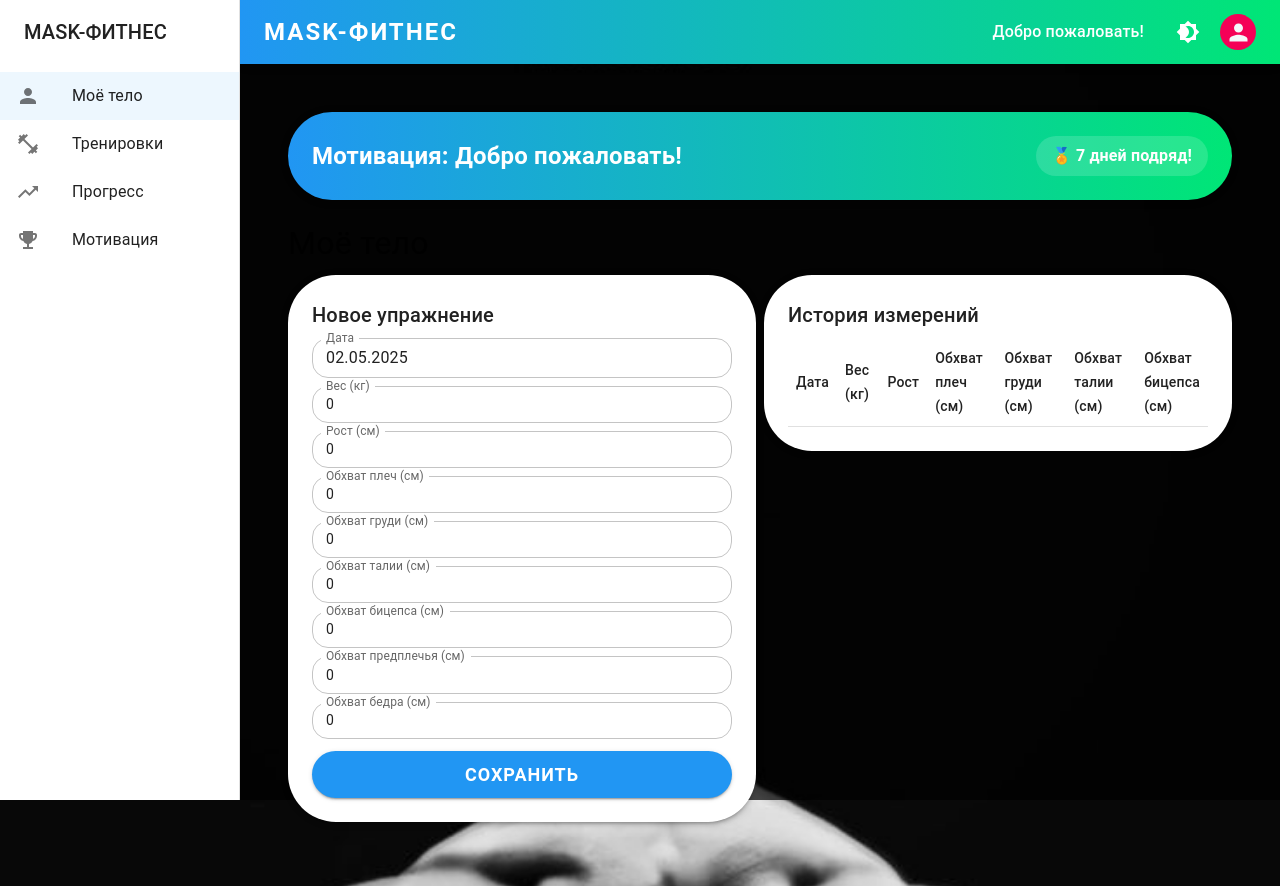
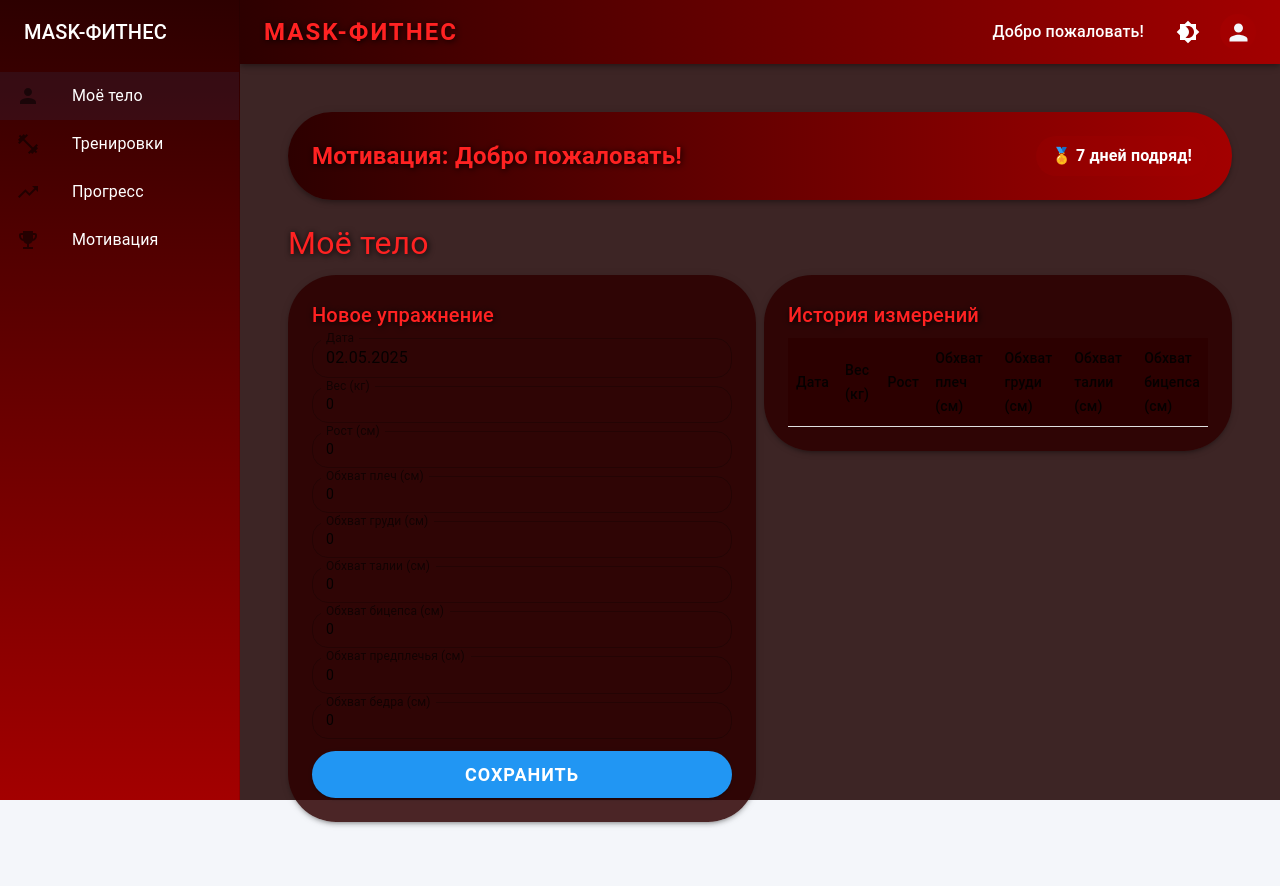
Before and after one commit to mask555670/MASK-FIT, a React (Vite) app: page / in a window 1280 px wide. Built offline with nearby package versions, Linux system fonts and the light colour scheme.

Commit message:
Mars red theme: полностью марсово-красное оформление всех страниц и компонентов

```diff
--- a/src/components/Layout.tsx
+++ b/src/components/Layout.tsx
@@ -93,7 +93,7 @@ export default function Layout({ children, mode, setMode }: LayoutProps) {
         sx={{
           width: { sm: `calc(100% - ${drawerWidth}px)` },
           ml: { sm: `${drawerWidth}px` },
-          background: 'linear-gradient(90deg, #2196f3 0%, #00e676 100%)',
+          background: 'linear-gradient(90deg, #2d0000 0%, #a30000 100%)',
           boxShadow: 4,
         }}
       >
@@ -107,7 +107,7 @@ export default function Layout({ children, mode, setMode }: LayoutProps) {
           >
             <MenuIcon />
           </IconButton>
-          <Typography variant="h5" sx={{ fontWeight: 700, letterSpacing: 2, color: '#fff' }}>
+          <Typography variant="h5" sx={{ fontWeight: 700, letterSpacing: 2, color: '#ff2222', textShadow: '1px 1px 6px #000' }}>
             MASK-ФИТНЕС
           </Typography>
           <Box sx={{ flexGrow: 1 }} />
@@ -130,7 +130,7 @@ export default function Layout({ children, mode, setMode }: LayoutProps) {
             onClick={handleProfileMenuOpen}
             color="inherit"
           >
-            <Avatar sx={{ width: 36, height: 36, bgcolor: 'secondary.main' }} />
+            <Avatar sx={{ width: 36, height: 36, bgcolor: '#a30000' }} />
           </IconButton>
           <Menu
             anchorEl={anchorEl}
@@ -162,6 +162,8 @@ export default function Layout({ children, mode, setMode }: LayoutProps) {
             '& .MuiDrawer-paper': {
               boxSizing: 'border-box',
               width: drawerWidth,
+              background: 'linear-gradient(180deg, #2d0000 0%, #a30000 100%)',
+              color: '#fff',
             },
           }}
         >
@@ -174,6 +176,8 @@ export default function Layout({ children, mode, setMode }: LayoutProps) {
             '& .MuiDrawer-paper': {
               boxSizing: 'border-box',
               width: drawerWidth,
+              background: 'linear-gradient(180deg, #2d0000 0%, #a30000 100%)',
+              color: '#fff',
             },
           }}
           open
--- a/src/index.css
+++ b/src/index.css
@@ -2,11 +2,9 @@
   font-family: system-ui, Avenir, Helvetica, Arial, sans-serif;
   line-height: 1.5;
   font-weight: 400;
-
   color-scheme: dark;
-  color: #ffffff;
-  background-color: #000000;
-
+  color: #fff;
+  background-color: #1a0000;
   font-synthesis: none;
   text-rendering: optimizeLegibility;
   -webkit-font-smoothing: antialiased;
@@ -15,11 +13,11 @@
 
 a {
   font-weight: 500;
-  color: #ff0000;
+  color: #ff2222;
   text-decoration: inherit;
 }
 a:hover {
-  color: #ff3333;
+  color: #ff5555;
 }
 
 body {
@@ -29,10 +27,8 @@ body {
   min-width: 320px;
   min-height: 100vh;
   overflow-x: hidden !important;
-  background-color: #000000;
-  background-image: url('/bg-main.jpg');
-  background-size: cover;
-  background-position: center;
+  background-color: #1a0000;
+  background-image: none;
   position: relative;
 }
 
@@ -43,7 +39,7 @@ body::before {
   left: 0;
   width: 100vw;
   height: 100vh;
-  background: rgba(0,0,0,0.7);
+  background: rgba(30,0,0,0.85);
   z-index: 0;
   pointer-events: none;
 }
@@ -53,32 +49,31 @@ body::before {
   z-index: 1;
 }
 
-h1 {
-  font-size: 3.2em;
-  line-height: 1.1;
-  color: #ffffff;
+h1, h2, h3, h4, h5, h6 {
+  color: #ff2222;
+  text-shadow: 1px 1px 6px #000;
 }
 
 button {
   border-radius: 8px;
-  border: 1px solid #ff0000;
+  border: 1px solid #ff2222;
   padding: 0.6em 1.2em;
   font-size: 1em;
   font-weight: 500;
   font-family: inherit;
-  background-color: #000000;
-  color: #ffffff;
+  background-color: #2d0000;
+  color: #fff;
   cursor: pointer;
   transition: all 0.25s;
 }
 button:hover {
-  background-color: #ff0000;
-  border-color: #ff0000;
-  color: #ffffff;
+  background-color: #ff2222;
+  border-color: #ff2222;
+  color: #fff;
 }
 button:focus,
 button:focus-visible {
-  outline: 4px auto #ff0000;
+  outline: 4px auto #ff2222;
 }
 
 @media (prefers-color-scheme: light) {
--- a/src/pages/MyBody.tsx
+++ b/src/pages/MyBody.tsx
@@ -83,7 +83,7 @@ export default function MyBody() {
           mb: { xs: 1, md: 3 },
           borderRadius: 3,
           boxShadow: 4,
-          background: 'linear-gradient(90deg, #2196f3 0%, #00e676 100%)',
+          background: 'linear-gradient(90deg, #2d0000 0%, #a30000 100%)',
           color: '#fff',
           display: 'flex',
           flexDirection: { xs: 'column', sm: 'row' },
@@ -93,21 +93,21 @@ export default function MyBody() {
           minWidth: 0,
           maxWidth: { xs: '100vw', md: '100%' },
         }}>
-          <Typography variant="h6" sx={{ fontWeight: 700, fontSize: { xs: 14, sm: 20, md: 24 } }}>
+          <Typography variant="h6" sx={{ fontWeight: 700, fontSize: { xs: 14, sm: 20, md: 24 }, color: '#ff2222', textShadow: '1px 1px 6px #000' }}>
             {t('motivation')}: {t('welcome')}
           </Typography>
           <Box>
-            <Paper sx={{ display: 'inline-block', px: 2, py: 1, bgcolor: 'rgba(255,255,255,0.15)', color: '#fff', fontWeight: 600, borderRadius: 2, boxShadow: 0, fontSize: { xs: 10, sm: 16 } }}>
+            <Paper sx={{ display: 'inline-block', px: 2, py: 1, bgcolor: 'rgba(163,0,0,0.25)', color: '#fff', fontWeight: 600, borderRadius: 2, boxShadow: 0, fontSize: { xs: 10, sm: 16 } }}>
               🏅 7 дней подряд!
             </Paper>
           </Box>
         </Paper>
-        <Typography variant="h4" gutterBottom sx={{ fontSize: { xs: 18, md: 32 } }}>
+        <Typography variant="h4" gutterBottom sx={{ fontSize: { xs: 18, md: 32 }, color: '#ff2222', textShadow: '1px 1px 6px #000' }}>
           {t('body')}
         </Typography>
         <Grid container spacing={1}>
           <Grid item xs={12} md={6}>
-            <Paper sx={{ p: { xs: 1, md: 3 }, borderRadius: 3, boxShadow: 3, mb: 2 }}>
+            <Paper sx={{ p: { xs: 1, md: 3 }, borderRadius: 3, boxShadow: 3, mb: 2, background: 'rgba(45,0,0,0.85)', color: '#fff' }}>
               <Typography variant="h6" gutterBottom sx={{ fontSize: { xs: 14, md: 20 } }}>
                 {t('addExercise')}
               </Typography>
@@ -140,13 +140,13 @@ export default function MyBody() {
             </Paper>
           </Grid>
           <Grid item xs={12} md={6}>
-            <Paper sx={{ p: { xs: 1, md: 3 }, borderRadius: 3, boxShadow: 3, mb: 2 }}>
+            <Paper sx={{ p: { xs: 1, md: 3 }, borderRadius: 3, boxShadow: 3, mb: 2, background: 'rgba(45,0,0,0.85)', color: '#fff' }}>
               <Typography variant="h6" gutterBottom sx={{ fontSize: { xs: 14, md: 20 } }}>
                 История измерений
               </Typography>
               <Box sx={{ width: '100%', overflowX: 'auto' }}>
-                <TableContainer>
-                  <Table size="small" sx={{ minWidth: 600 }}>
+                <TableContainer sx={{ maxWidth: '100vw' }}>
+                  <Table size="small" sx={{ minWidth: { xs: 350, sm: 600 }, background: 'rgba(45,0,0,0.95)' }}>
                     <TableHead>
                       <TableRow>
                         <TableCell sx={{ fontSize: { xs: 10, md: 14 }, p: { xs: 0.3, md: 1 } }}>{t('date')}</TableCell>
--- a/src/pages/Progress.tsx
+++ b/src/pages/Progress.tsx
@@ -83,10 +83,10 @@ export default function Progress() {
   return (
     <LocalizationProvider dateAdapter={AdapterDateFns} adapterLocale={ru}>
       <Box sx={{ p: 3 }}>
-        <Typography variant="h4" gutterBottom>
+        <Typography variant="h4" gutterBottom sx={{ color: '#ff0000', textShadow: '1px 1px 6px #000' }}>
           {t('progress')}
         </Typography>
-        <Paper sx={{ p: 3, mb: 3, borderRadius: 3, boxShadow: 3 }}>
+        <Paper sx={{ p: 3, mb: 3, borderRadius: 3, boxShadow: 3, background: 'linear-gradient(90deg, #2d0000 0%, #a30000 100%)', color: '#fff' }}>
           <Grid container spacing={2} alignItems="center">
             <Grid item xs={12} md={3}>
               <FormControl fullWidth>
@@ -126,8 +126,8 @@ export default function Progress() {
         </Paper>
         <Grid container spacing={3}>
           <Grid item xs={12} md={7}>
-            <Paper sx={{ p: 3, borderRadius: 3, boxShadow: 3, mb: 3 }}>
-              <Typography variant="h6" gutterBottom>
+            <Paper sx={{ p: 3, borderRadius: 3, boxShadow: 3, mb: 3, background: 'rgba(45,0,0,0.85)', color: '#fff' }}>
+              <Typography variant="h6" gutterBottom sx={{ color: '#ff2222', textShadow: '1px 1px 6px #000' }}>
                 {t('chart')}: {getMetricLabel(selectedMetric)}
               </Typography>
               <Box sx={{ height: 350 }}>
@@ -145,7 +145,7 @@ export default function Progress() {
                       type="monotone"
                       dataKey={selectedMetric}
                       name={getMetricLabel(selectedMetric)}
-                      stroke="#2196f3"
+                      stroke="#ff2222"
                       activeDot={{ r: 8 }}
                     />
                   </LineChart>
@@ -154,8 +154,8 @@ export default function Progress() {
             </Paper>
           </Grid>
           <Grid item xs={12} md={5}>
-            <Paper sx={{ p: 3, borderRadius: 3, boxShadow: 3, mb: 3 }}>
-              <Typography variant="h6" gutterBottom>
+            <Paper sx={{ p: 3, borderRadius: 3, boxShadow: 3, mb: 3, background: 'rgba(45,0,0,0.85)', color: '#fff' }}>
+              <Typography variant="h6" gutterBottom sx={{ color: '#ff2222', textShadow: '1px 1px 6px #000' }}>
                 {t('activity')}
               </Typography>
               <Box sx={{ height: 350 }}>
@@ -166,8 +166,8 @@ export default function Progress() {
                     <YAxis />
                     <Tooltip />
                     <Legend />
-                    <Bar dataKey="exercises" name={t('exercises')} fill="#00e676" />
-                    <Bar dataKey="sets" name={t('setsCount')} fill="#2196f3" />
+                    <Bar dataKey="exercises" name={t('exercises')} fill="#a30000" />
+                    <Bar dataKey="sets" name={t('setsCount')} fill="#ff2222" />
                   </BarChart>
                 </ResponsiveContainer>
               </Box>
--- a/src/pages/Workout.tsx
+++ b/src/pages/Workout.tsx
@@ -216,7 +216,7 @@ export default function Workout() {
   return (
     <LocalizationProvider dateAdapter={AdapterDateFns} adapterLocale={ru}>
       <Box sx={{ p: 3 }}>
-        <Typography variant="h4" gutterBottom>
+        <Typography variant="h4" gutterBottom sx={{ color: '#ff0000', textShadow: '1px 1px 6px #000' }}>
           {t('workout')}
         </Typography>
         <Box sx={{ mb: 3, maxWidth: 300 }}>
@@ -227,16 +227,16 @@ export default function Workout() {
             renderInput={(params) => <TextField {...params} fullWidth />}
           />
         </Box>
-        <Paper sx={{ p: 3, mb: 2, borderRadius: 3, boxShadow: 3 }}>
+        <Paper sx={{ p: 3, mb: 2, borderRadius: 3, boxShadow: 3, background: 'linear-gradient(90deg, #2d0000 0%, #a30000 100%)', color: '#fff' }}>
           <Typography>Здесь будут ваши тренировки.</Typography>
-          <Button variant="contained" color="primary" sx={{ mt: 2 }} onClick={() => handleOpenDialog()}>
+          <Button variant="contained" sx={{ mt: 2, background: '#ff2222', color: '#fff', fontWeight: 700, borderRadius: 2, boxShadow: 2, letterSpacing: 1 }} onClick={() => handleOpenDialog()}>
             Добавить тренировку
           </Button>
         </Paper>
 
         <List>
           {workouts.map(workout => (
-            <Paper key={workout.date} sx={{ mb: 2 }}>
+            <Paper key={workout.date} sx={{ mb: 2, background: 'rgba(45,0,0,0.85)', color: '#fff', borderRadius: 2 }}>
               <ListItem>
                 <ListItemText
                   primary={workout.date}
@@ -264,7 +264,7 @@ export default function Workout() {
           ))}
         </List>
 
-        <Dialog open={openDialog} onClose={handleCloseDialog} maxWidth="md" fullWidth>
+        <Dialog open={openDialog} onClose={handleCloseDialog} maxWidth="md" fullWidth PaperProps={{ sx: { background: 'rgba(45,0,0,0.97)', color: '#fff' } }}>
           <DialogTitle>
             {editingWorkout ? 'Редактировать тренировку' : 'Новая тренировка'}
           </DialogTitle>
@@ -294,7 +294,7 @@ export default function Workout() {
 
             <List>
               {currentExercises.map((ex, exIdx) => (
-                <Paper key={exIdx} sx={{ mb: 3, p: 2, borderRadius: 2, boxShadow: 1 }}>
+                <Paper key={exIdx} sx={{ mb: 3, p: 2, borderRadius: 2, boxShadow: 1, background: 'rgba(45,0,0,0.85)', color: '#fff' }}>
                   <Box sx={{ display: 'flex', alignItems: 'center', mb: 1 }}>
                     {editingExercise && editingExercise.exIdx === exIdx ? (
                       <>
```
